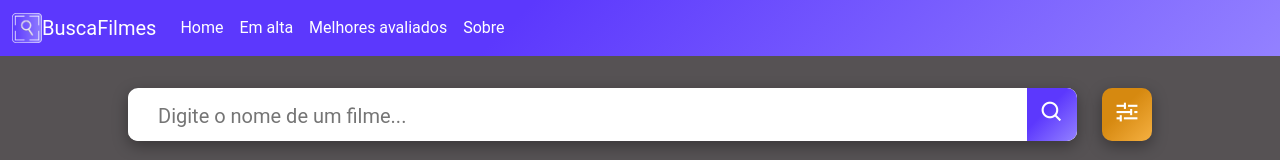
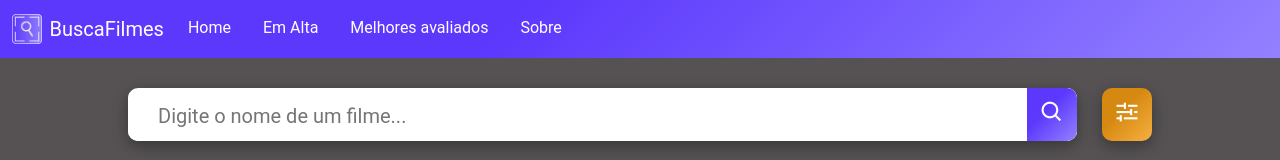
Before and after one commit to RibeiroWiliam/BuscaFilmes, a Next.js app in the folder buscafilmes-app/: page / in a window 1280 px wide. Shown: the top 160 px of the page. Built offline with nearby package versions, Linux system fonts and the light colour scheme; no server answers.

Commit message:
Otimizacao de codigo

```diff
--- a/buscafilmes-app/src/app/components/navbar.jsx
+++ b/buscafilmes-app/src/app/components/navbar.jsx
@@ -1,52 +1,20 @@
-"use client";
-
 import Link from "next/link";
 import Image from "next/image";
-import { useEffect, useRef } from "react";
-import { useRouter } from "next/navigation";
 
 import styles from "../css/navbar.css";
 import logo from "../images/logoIcon.png";
 
 export default function Navbar() {
-  const home = useRef(),
-    nowplaying = useRef(),
-    toprated = useRef(),
-    about = useRef();
-
-  const router = useRouter;
-
-  useEffect(() => {
-    switch (router.pathname) {
-      case "/":
-        home.class.toggle("active");
-        home.aria - current.toggle("page");
-        break;
-      case "/nowplaying":
-        about.class.toggle("active");
-        about.aria - current.toggle("page");
-        break;
-      case "/toprated":
-        about.class.toggle("active");
-        about.aria - current.toggle("page");
-        break;
-      case "/about":
-        about.class.toggle("active");
-        about.aria - current.toggle("page");
-        break;
-    }
-  }, []);
-
   return (
     <header>
-      <nav class="navbar navbar-expand-md fixed-top">
+      <nav class="navbar navbar-expand-lg fixed-top">
         <div class="container-fluid">
           <Link class="navbar-brand" href="/">
             <Image
               src={logo}
               width="30"
               height="30"
-              class="d-inline-block align-top"
+              class="navbar-brand-img d-inline-block align-top"
               alt=""
             />
             BuscaFilmes
@@ -63,27 +31,11 @@ export default function Navbar() {
             <span class="navbar-toggler-icon"></span>
           </button>
           <div class="collapse navbar-collapse" id="navbarSupportedContent">
-            <ul class="navbar-nav me-auto mb-2 mb-lg-0">
-              <li class="nav-item">
-                <Link ref={home} class="nav-link" href="/">
-                  Home
-                </Link>
-              </li>
-              <li class="nav-item">
-                <Link ref={nowplaying} class="nav-link" href="/nowplaying">
-                  Em alta
-                </Link>
-              </li>
-              <li class="nav-item">
-                <Link ref={toprated} class="nav-link" href="/toprated">
-                  Melhores avaliados
-                </Link>
-              </li>
-              <li class="nav-item">
-                <Link ref={about} class="nav-link" href="/about">
-                  Sobre
-                </Link>
-              </li>
+            <ul class="navbar-nav me-auto mb-2 mb-lg-0 nav-underline">
+              <NavLink href="/" name="Home" />
+              <NavLink href="/nowplaying" name="Em Alta" />
+              <NavLink href="/toprated" name="Melhores avaliados" />
+              <NavLink href="/about" name="Sobre" />
             </ul>
           </div>
         </div>
@@ -91,3 +43,14 @@ export default function Navbar() {
     </header>
   );
 }
+
+function NavLink({ href, name, activePage }) {
+  const isActive = activePage === href;
+  return (
+    <li class={`nav-item ${isActive ? "active" : ""}`}>
+      <Link href={href} class="nav-link">
+        {name}
+      </Link>
+    </li>
+  );
+}
--- a/buscafilmes-app/src/app/css/navbar.css
+++ b/buscafilmes-app/src/app/css/navbar.css
@@ -1,5 +1,9 @@
 .navbar {
     background-image: var(--tropical-indigo-color);
+}
+
+.navbar-brand-img{
+    margin-right: 7.5px;
 }
 
 .navbar .navbar-brand, .nav-item .nav-link{
@@ -7,6 +11,14 @@
     transition: all .4s ease;
 }
 
-.navbar .navbar-brand:hover, .nav-item .nav-link:hover {
+.navbar .navbar-brand:hover{
     color: var(--timberwolf-color);
 }
+
+.nav-item .nav-link:hover, .nav-item.active .nav-link{
+    color: var(--white-color);
+}
+
+#navbarSupportedContent.show{
+    margin-top: 10px;
+}
--- a/buscafilmes-app/src/app/layout.jsx
+++ b/buscafilmes-app/src/app/layout.jsx
@@ -1,5 +1,4 @@
 import "./css/globals.css";
-import logo from "./images/logoIcon.png";
 import Navbar from "./components/navbar";
 
 export const metadata = {
@@ -28,7 +27,6 @@ export default function RootLayout({ children }) {
       <body>
         <Navbar />
         {children}
-
         <script
           src="https://cdn.jsdelivr.net/npm/bootstrap@5.3.2/dist/js/bootstrap.bundle.min.js"
           integrity="sha384-C6RzsynM9kWDrMNeT87bh95OGNyZPhcTNXj1NW7RuBCsyN/o0jlpcV8Qyq46cDfL"
```
